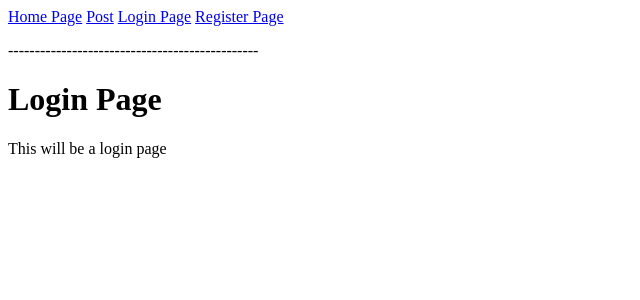
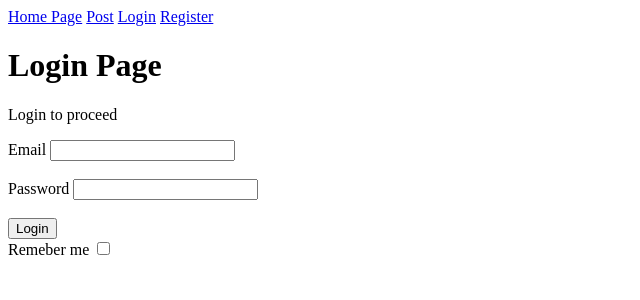
Before and after one commit to hsjhita1/QAProject1, a Flask app: page /login in a window 1280 px wide. Shown: the top 300 px of the page, without its empty margins (0-640 px from the left). Run offline with Flask 2, Linux system fonts and the light colour scheme.

Commit message:
Implemented a login feature. Users no longer have to say who they are when posting.

```diff
--- a/application/__init__.py
+++ b/application/__init__.py
@@ -2,6 +2,7 @@ from flask import Flask
 from os import getenv
 from flask_sqlalchemy import SQLAlchemy
 from flask_bcrypt import Bcrypt
+from flask_login import LoginManager
 
 app = Flask(__name__)
 app.config['SQLALCHEMY_DATABASE_URI']=getenv('FLASK_DB_URI')
@@ -11,4 +12,7 @@ bcrypt = Bcrypt(app)
 
 db = SQLAlchemy(app)
 
+login_manager = LoginManager(app)
+login_manager.login_view = 'login'
+
 from application import routes
--- a/application/forms.py
+++ b/application/forms.py
@@ -1,15 +1,9 @@
 from flask_wtf import FlaskForm
-from wtforms import StringField, SubmitField, PasswordField
+from wtforms import StringField, SubmitField, PasswordField, BooleanField
 from wtforms.validators import DataRequired, Length, Email, EqualTo, ValidationError
 from application.models import Users
 
 class PostForm(FlaskForm):
-    user_name = StringField("User Name",
-        validators = [
-            DataRequired(),
-            Length(min = 2, max = 30)
-        ]
-    )
 
     title = StringField("Title",
         validators = [
@@ -80,3 +74,21 @@ class RegistrationForm(FlaskForm):
         user = Users.query.filter_by(email=email.data).first()
         if user:
             raise ValidationError('Email already in use')
+
+
+class LoginForm(FlaskForm):
+    email = StringField('Email',
+        validators = [
+            DataRequired(),
+            Email()
+        ]
+    )
+
+    password = PasswordField('Password',
+        validators = [
+            DataRequired()
+        ]
+    )
+
+    remember = BooleanField('Remeber me')
+    submit = SubmitField('Login')
--- a/application/routes.py
+++ b/application/routes.py
@@ -1,18 +1,30 @@
-from flask import render_template, redirect, url_for
+from flask import render_template, redirect, url_for, request
 from application import app, db, bcrypt
 from application.models import Posts, Users
-from application.forms import PostForm, RegistrationForm
+from application.forms import PostForm, RegistrationForm, LoginForm
+from flask_login import login_user, current_user, logout_user, login_required
 
 @app.route('/')
 @app.route('/home')
-
 def home():
     postData = Posts.query.all()
     return render_template('home.html', title='Home Page', posts=postData)
 
-@app.route('/login')
+@app.route('/login', methods = ['GET', 'POST'])
 def login():
-    return render_template('login.html', title='Login Page')
+    if current_user.is_authenticated:
+        return redirect(url_for('home'))
+    form = LoginForm()
+    if form.validate_on_submit():
+        user = Users.query.filter_by(email = form.email.data).first()
+        if user and bcrypt.check_password_hash(user.password, form.password.data):
+            login_user(user, remember=form.remember.data)
+            next_page = request.args.get('next')
+            if next_page:
+                return redirect(next_page)
+            else:
+                return redirect(url_for('home'))
+    return render_template('login.html', title='Login Page', form = form)
 
 @app.route('/register', methods=['GET', 'POST'])
 def register():
@@ -35,11 +47,12 @@ def register():
 
 
 @app.route('/post', methods=['GET', 'POST'])
+@login_required
 def post():
     form = PostForm()
     if form.validate_on_submit():
         postData = Posts(
-            user_name = form.user_name.data,
+            user_name = current_user.user_name,
             title = form.title.data,
             game = form.game.data,
             content = form.content.data
@@ -51,3 +64,9 @@ def post():
     else:
         print(form.errors)
     return render_template('post.html', title="Post", form=form)
+
+@app.route('/logout')
+@login_required
+def logout():
+    logout_user()
+    return redirect(url_for('login'))
--- a/application/templates/home.html
+++ b/application/templates/home.html
@@ -11,6 +11,7 @@
 			<p> -- {{ post.content }}</p>
 		</div>
 		{% endfor %}
+		<a href="{{ url_for('post') }}">Click here to add a post</a>
 	{% else %}
 		<p>There are no posts</p>
 		<a href="{{ url_for('post') }}">Click here to add a post</a>
--- a/application/templates/layout.html
+++ b/application/templates/layout.html
@@ -3,11 +3,18 @@
 		<title>
 			{{ title }}
 		</title>
-		<a href="{{ url_for('home') }}">Home Page</a>
-		<a href="{{ url_for('post') }}">Post</a>
-		<a href="{{ url_for('login') }}">Login Page</a>
-		<a href="{{ url_for('register') }}">Register Page</a>
-		<p>-----------------------------------------------</p>
+		{% if current_user.is_authenticated %}
+			<a href="{{ url_for('home') }}">Home Page</a>
+			<a href="{{ url_for('post') }}">Post</a>
+			<a href="{{ url_for('logout') }}">Logout</a>
+			<p>Welcome {{ current_user.user_name }}</p>
+			<p>-----------------------------------------------</p>
+		{% else %}
+			<a href="{{ url_for('home') }}">Home Page</a>
+			<a href="{{ url_for('post') }}">Post</a>
+			<a href="{{ url_for('login') }}">Login</a>
+			<a href="{{ url_for('register') }}">Register</a>
+		{% endif %}
 	</head>
 	<body>
 		{% block body_content  %}{% endblock  %}
--- a/application/templates/login.html
+++ b/application/templates/login.html
@@ -1,7 +1,41 @@
-{% extends "layout.html" %}
+{% extends 'layout.html' %}
 {% block body_content %}
-	<h1>{{ title }}</h1>
-
-	<p1>This will be a login page</p1>
-
+    <h1>Login Page</h1>
+    <p>Login to proceed</p>
+    <div class='form'>
+        <form method='POST' action=''>
+            {{ form.hidden_tag() }}
+            <div class='form_group'>
+                {{ form.email.label }}
+                {{ form.email }}
+                {% if form.email.errors %}
+                    <div class='error'>
+                        {% for error in form.email.errors %}
+                            <span>{{ error }}</span>
+                        {% endfor %}
+                    </div>
+                {% endif %}
+            </div>
+            <br>
+			<div class='form_group'>
+                {{ form.password.label }}
+                {{ form.password }}
+                {% if form.password.errors %}
+                    <div class='error'>
+                        {% for error in form.password.errors %}
+                            <span>{{ error }}</span>
+                        {% endfor %}
+                    </div>
+                {% endif %}
+            </div>
+			<br>
+            <div class='form_group'>
+                {{ form.submit }}
+			</div>
+			<div class='form_group'>
+				{{ form.remember.label }}
+				{{ form.remember }}
+			</div>
+        </form>
+    </div>
 {% endblock %}
--- a/requirements.txt
+++ b/requirements.txt
@@ -7,3 +7,4 @@ Flask-WTF==0.14.3
 WTForms==2.3.1
 bcrypt==3.1.7
 email-validator==1.1.0
+Flask-Login==0.5.0
```
Also changed, not shown: add_data.py (deleted, +0 -11 lines), application/models.py (+7 -2 lines), application/templates/post.html (+0 -10 lines).
